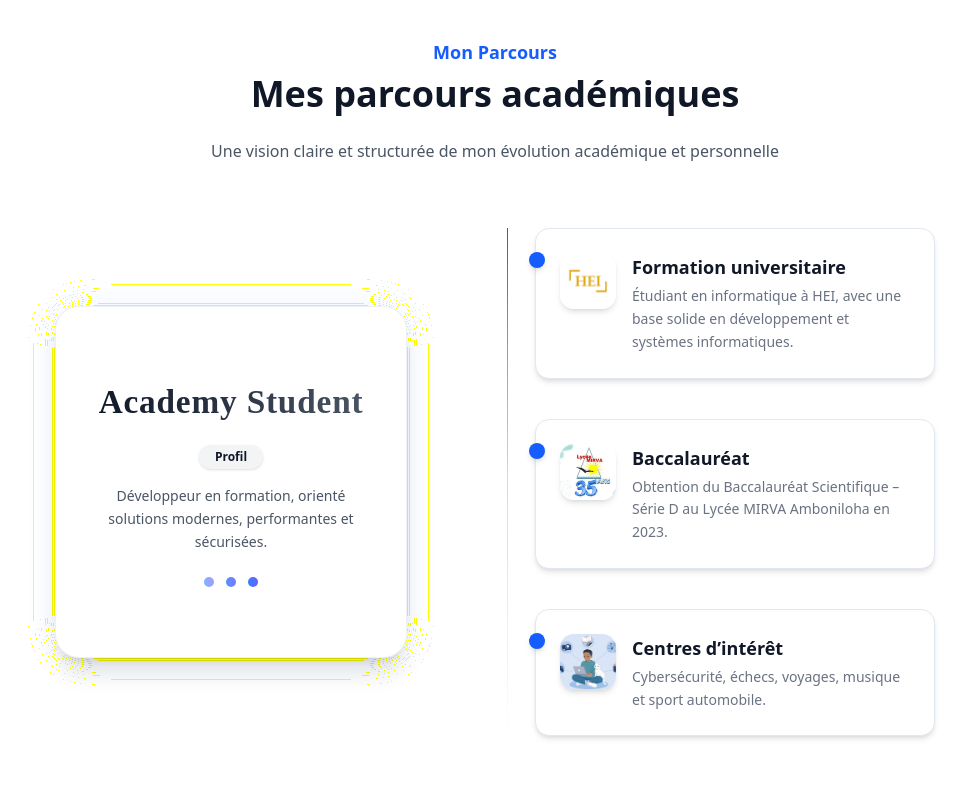
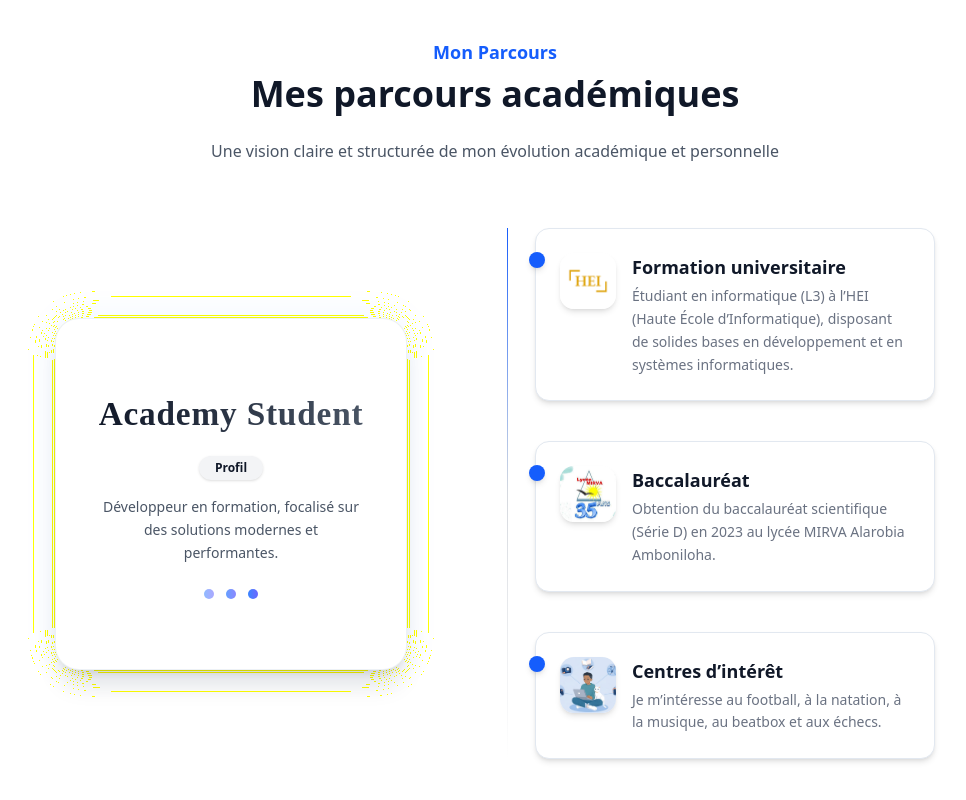
Before and after one commit to RYJramefison/Portfolio, a Next.js app: page / in a window 1280 px wide. Shown: the part 1902-2702 px from the top of the page, without its empty margins (145-1111 px from the left). Built offline with nearby package versions, Linux system fonts and the light colour scheme.

Commit message:
chore(i18n): update and harmonize translations content

```diff
--- a/app/i18n/translations.ts
+++ b/app/i18n/translations.ts
@@ -46,22 +46,32 @@ export const translations = {
           icon: '💻',
           description: 'Développement d’interfaces performantes et dynamiques.',
           skills: [
-            { name: 'TypeScript', primary: true },
+            { name: 'Next.js', primary: true},
             { name: 'React' },
-            { name: 'Next.js' },
-            { name: 'Three.js' },
+            { name: 'TypeScript' },
             { name: 'Tailwind CSS' },
+            { name: 'Bootstrap' },
           ],
         },
         {
           title: 'Back-end',
-          icon: '⚙️',
-          description: 'Conception d’APIs robustes et scalables.',
+          icon: '🛠️',
+          description: 'Architecture et développement d’APIs backend fiables, scalables et maintenables.',
           skills: [
             { name: 'Java', primary: true },
             { name: 'PostgreSQL', primary: true },
             { name: 'Node.js' },
+            { name: 'Express.js' },
+          ],
+        },
+        {
+          title: 'Outils & Autres',
+          icon: '⚙️',
+          description: 'Utilisation d’outils modernes pour le développement, l’analyse et la collaboration.',
+          skills: [
             { name: 'Docker' },
+            { name: 'Power BI' },
+            { name: 'GIT' },
           ],
         },
       ],
@@ -108,26 +118,26 @@ export const translations = {
         badge: 'Profil',
         title: 'Academy Student',
         description:
-          'Développeur en formation, orienté solutions modernes, performantes et sécurisées.',
+          'Développeur en formation, focalisé sur des solutions modernes et performantes.',
       },
       steps: [
         {
           title: 'Formation universitaire',
           description:
-            'Étudiant en informatique à HEI, avec une base solide en développement et systèmes informatiques.',
+            'Étudiant en informatique (L3) à l’HEI (Haute École d’Informatique), disposant de solides bases en développement et en systèmes informatiques.',
           image: 'HEI.png',
         },
         {
           title: 'Baccalauréat',
           description:
-            'Obtention du Baccalauréat Scientifique – Série D au Lycée MIRVA Amboniloha en 2023.',
+            'Obtention du baccalauréat scientifique (Série D) en 2023 au lycée MIRVA Alarobia Amboniloha.',
           image: 'mirva.jpg',
         },
 
         {
           title: 'Centres d’intérêt',
           description:
-            'Cybersécurité, échecs, voyages, musique et sport automobile.',
+            'Je m’intéresse au football, à la natation, à la musique, au beatbox et aux échecs.',
           image: 'Hobbies.jpeg',
         },
       ],
@@ -153,14 +163,14 @@ export const translations = {
     },
     contact: {
       badge: 'Contact',
-      title: 'Démarrons votre projet ensemble',
+      title: 'Entrons en contact',
       description:
-        'Prêt à concrétiser vos idées ? Contactez-moi pour discuter de votre projet et découvrir comment je peux vous aider.',
+        'Un premier échange pour partager des idées, collaborer ou simplement faire connaissance.',
 
       stayInTouch: {
         title: 'Restons en contact',
         description:
-          'N’hésitez pas à me contacter pour toute question ou demande de devis. Je réponds généralement sous 24 heures.',
+          'Pour toute question, proposition ou opportunité future, vous pouvez me joindre à tout moment. Je réponds généralement sous 24 heures.',
       },
 
       infos: {
@@ -212,12 +222,12 @@ export const translations = {
 
     skills: {
       title: 'Skills',
-      subtitle: 'What I do',
+      subtitle: 'What I Do',
       categories: [
         {
           title: 'Design',
           icon: '🎨',
-          description: 'Creating modern and intuitive interfaces.',
+          description: 'Designing modern and intuitive user interfaces.',
           skills: [
             { name: 'Figma', primary: true },
             { name: 'Material UI' },
@@ -227,24 +237,36 @@ export const translations = {
         {
           title: 'Front-end',
           icon: '💻',
-          description: 'Developing performant and dynamic interfaces.',
+          description: 'Developing high-performance and dynamic user interfaces.',
           skills: [
-            { name: 'TypeScript', primary: true },
+            { name: 'Next.js', primary: true },
             { name: 'React' },
-            { name: 'Next.js' },
-            { name: 'Three.js' },
+            { name: 'TypeScript' },
             { name: 'Tailwind CSS' },
+            { name: 'Bootstrap' },
           ],
         },
         {
           title: 'Back-end',
-          icon: '⚙️',
-          description: 'Designing robust and scalable APIs.',
+          icon: '🛠️',
+          description:
+            'Designing and developing reliable, scalable, and maintainable backend APIs.',
           skills: [
             { name: 'Java', primary: true },
             { name: 'PostgreSQL', primary: true },
             { name: 'Node.js' },
+            { name: 'Express.js' },
+          ],
+        },
+        {
+          title: 'Tools & Others',
+          icon: '⚙️',
+          description:
+            'Using modern tools for development, data analysis, and collaboration.',
+          skills: [
             { name: 'Docker' },
+            { name: 'Power BI' },
+            { name: 'Git' },
           ],
         },
       ],
@@ -286,33 +308,32 @@ export const translations = {
 
     background: {
       badge: 'My Journey',
-      title: 'My academic background',
+      title: 'My Academic Background',
       description:
-        'A clear and structured overview of my academic and personal growth',
+        'A clear and structured overview of my academic and personal journey.',
       profile: {
         badge: 'Profile',
-        title: 'Academy Student',
+        title: 'Academic Student',
         description:
-          'Developer in training, focused on modern, performant and secure solutions.',
+          'Developer in training, focused on building modern and high-performance solutions.',
       },
       steps: [
         {
           title: 'University Education',
           description:
-            'Computer science student at HEI with a strong foundation in development and systems.',
+            'Computer science student (Bachelor’s degree – Year 3) at HEI (Haute École d’Informatique), with solid foundations in development and computer systems.',
           image: 'HEI.png',
         },
         {
           title: 'High School Diploma',
           description:
-            'Obtained a Scientific High School Diploma – Series D at Lycée MIRVA Amboniloha in 2023.',
+            'Scientific high school diploma (Series D) obtained in 2023 at MIRVA Alarobia Amboniloha High School.',
           image: 'mirva.jpg',
         },
-
         {
           title: 'Interests',
           description:
-            'Cybersecurity, chess, travel, music and motorsport.',
+            'I am interested in football, swimming, music, beatboxing, and chess.',
           image: 'Hobbies.jpeg',
         },
       ],
@@ -325,7 +346,7 @@ export const translations = {
       quote: {
         lines: [
           'Let the moon be your mark.',
-          'Failure there is no true descent,',
+          'A failure there is no true descent,',
           'but a silent promotion to the starry court.',
         ],
       },
@@ -339,14 +360,14 @@ export const translations = {
     },
     contact: {
       badge: 'Contact',
-      title: 'Let’s build your project together',
+      title: 'Get in Touch',
       description:
-        'Ready to bring your ideas to life? Contact me to discuss your project and see how I can help.',
+        'A first conversation to share ideas, collaborate, or simply get to know each other.',
 
       stayInTouch: {
-        title: 'Let’s stay in touch',
+        title: 'Stay in Touch',
         description:
-          'Feel free to reach out for any questions or project inquiries. I usually reply within 24 hours.',
+          'For any questions, proposals, or future opportunities, feel free to reach out at any time. I usually respond within 24 hours.',
       },
 
       infos: {
```
